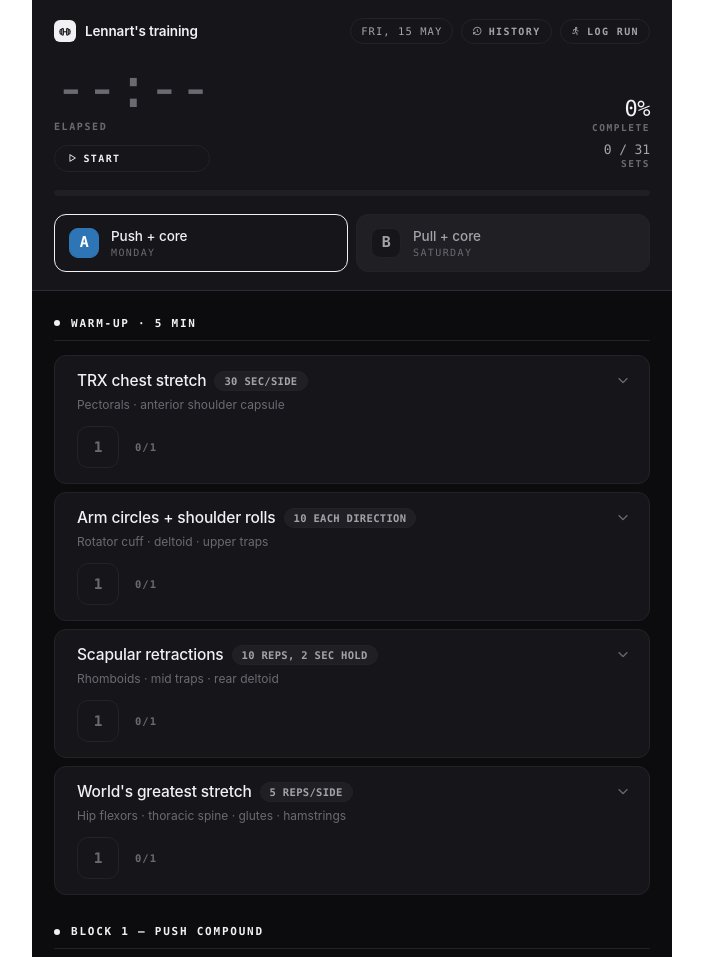
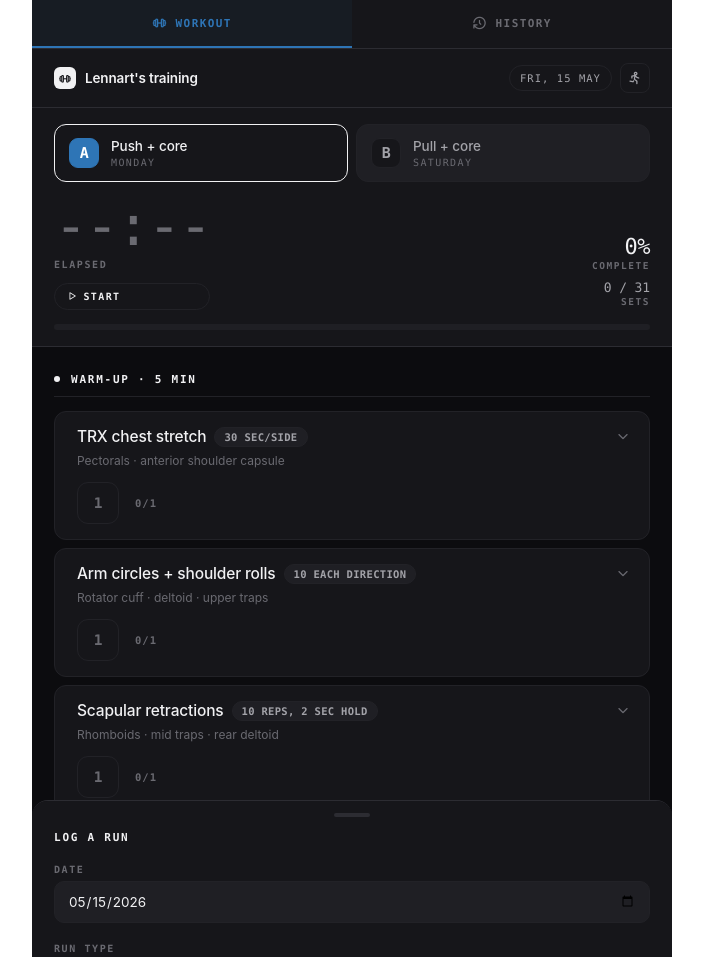
Before and after one commit to BluestoneMario/workout-tracker, a plain HTML site: page index.html in a window 1280 px wide. Shown: the top 957 px of the page, without its empty margins (288-991 px from the left). Drawn offline with Linux system fonts and the light colour scheme.

Commit message:
Refactor nav to two-tab layout, move run logger to bottom sheet, bump sw v1.0.8

```diff
--- a/index.html
+++ b/index.html
@@ -36,11 +36,49 @@
 }
 
 /* ============================= HEADER ============================= */
-.sticky-hdr{
-  position:sticky; top:0; z-index:20;
+/* ============================= TOP NAV TABS ============================= */
+.top-nav{
+  position:sticky; top:0; z-index:30;
+  display:flex;
+  height:49px;
   background:var(--color-background-primary, #16161a);
   border-bottom:1px solid var(--color-border-secondary, #2c2c32);
-  padding:18px 22px 18px;
+}
+.top-tab{
+  flex:1;
+  padding:0 16px;
+  font-family:var(--font-mono, ui-monospace, 'SF Mono', Menlo, Monaco, Consolas, monospace);
+  font-size:11px;
+  font-weight:700;
+  text-transform:uppercase;
+  letter-spacing:0.13em;
+  background:transparent;
+  border:none;
+  border-bottom:2px solid transparent;
+  color:var(--color-text-tertiary, #6a6a71);
+  cursor:pointer;
+  display:flex;
+  align-items:center;
+  justify-content:center;
+  gap:7px;
+  transition:color .15s, background .15s, border-color .15s;
+}
+.top-tab:hover{
+  color:var(--color-text-secondary, #a3a3a9);
+  background:var(--color-background-secondary, #1f1f24);
+}
+.top-tab-active{
+  color:var(--accent-a, #2E75B6);
+  border-bottom-color:var(--accent-a, #2E75B6);
+  background:color-mix(in srgb, var(--accent-a) 6%, var(--color-background-primary, #16161a));
+}
+.top-tab i{font-size:15px !important;}
+
+.sticky-hdr{
+  position:sticky; top:49px; z-index:20;
+  background:var(--color-background-primary, #16161a);
+  border-bottom:1px solid var(--color-border-secondary, #2c2c32);
+  padding:14px 22px 14px;
 }
 
 /* Top row: brand + date pill + history button */
@@ -49,7 +87,7 @@
   align-items:center;
   justify-content:space-between;
   gap:12px;
-  margin-bottom:18px;
+  margin-bottom:0;
 }
 .hdr-brand{
   display:flex;
@@ -88,26 +126,6 @@
   font-weight:500;
   white-space:nowrap;
 }
-#view-btn{
-  font-family:var(--font-mono, ui-monospace, 'SF Mono', Menlo, Monaco, Consolas, monospace);
-  font-size:10px;
-  text-transform:uppercase;
-  letter-spacing:0.14em;
-  padding:6px 10px;
-  background:transparent;
-  border:1px solid var(--color-border-tertiary, #222227);
-  color:var(--color-text-secondary, #a3a3a9);
-  border-radius:999px;
-  cursor:pointer;
-  display:inline-flex;
-  align-items:center;
-  gap:5px;
-  white-space:nowrap;
-  font-weight:600;
-  transition:color .15s, border-color .15s, background .15s;
-}
-#view-btn:hover{color:var(--color-text-primary, #f1f1f3);border-color:var(--color-text-primary, #f1f1f3);}
-
 /* Hero row */
 .hero{
   display:flex;
@@ -349,8 +367,17 @@
 }
 #timer-btn:hover{border-color:var(--color-text-primary, #f1f1f3);background:var(--color-background-secondary, #1f1f24);}
 
-/* ============================= WORKOUT ============================= */
+/* ============================= WORKOUT TAB ============================= */
+.workout-panel-hdr{
+  padding:16px 22px 16px;
+  background:var(--color-background-primary, #16161a);
+  border-bottom:1px solid var(--color-border-secondary, #2c2c32);
+}
+.workout-panel-hdr .sess-row{margin-bottom:18px;}
+.workout-panel-hdr .hero{margin-bottom:14px;}
+.workout-panel-hdr .prog-bar-row{margin-bottom:0;}
 #workout-view{padding:22px 22px 28px;}
+
 
 /* Block dividers — title row with leading dot */
 .blk-div{
@@ -808,28 +835,81 @@
   text-transform:uppercase;
 }
 
-/* ============================= RUN FORM ============================= */
-#run-btn{
-  font-family:var(--font-mono, ui-monospace, 'SF Mono', Menlo, Monaco, Consolas, monospace);
-  font-size:10px;
-  text-transform:uppercase;
-  letter-spacing:0.14em;
-  padding:6px 10px;
+/* ============================= BOTTOM SHEET ============================= */
+.sheet-backdrop{
+  position:fixed;
+  inset:0;
+  z-index:40;
+  background:rgba(0,0,0,0.55);
+  opacity:0;
+  pointer-events:none;
+  transition:opacity .25s ease;
+}
+.sheet-backdrop.open{
+  opacity:1;
+  pointer-events:auto;
+}
+.run-sheet{
+  position:fixed;
+  bottom:0;
+  left:max(0px, calc(50vw - 320px));
+  right:max(0px, calc(50vw - 320px));
+  z-index:41;
+  background:var(--color-background-primary, #16161a);
+  border-top:1px solid var(--color-border-secondary, #2c2c32);
+  border-radius:16px 16px 0 0;
+  max-height:70vh;
+  overflow-y:auto;
+  padding:0 22px 40px;
+  transform:translateY(100%);
+  transition:transform .3s cubic-bezier(.32,.72,0,1);
+}
+.run-sheet.open{
+  transform:translateY(0);
+}
+.sheet-handle-wrap{
+  display:flex;
+  justify-content:center;
+  padding:12px 0 14px;
+}
+.sheet-handle{
+  width:36px;
+  height:4px;
+  background:var(--color-border-secondary, #2c2c32);
+  border-radius:2px;
+}
+.sheet-title{
+  font-family:var(--font-mono, ui-monospace, 'SF Mono', Menlo, Monaco, Consolas, monospace);
+  font-size:11px;
+  font-weight:700;
+  text-transform:uppercase;
+  letter-spacing:0.16em;
+  color:var(--color-text-primary, #f1f1f3);
+  margin-bottom:20px;
+}
+
+/* Run button in sticky header */
+.run-hdr-btn{
+  width:30px; height:30px;
   background:transparent;
   border:1px solid var(--color-border-tertiary, #222227);
   color:var(--color-text-secondary, #a3a3a9);
-  border-radius:999px;
+  border-radius:8px;
   cursor:pointer;
   display:inline-flex;
   align-items:center;
-  gap:5px;
-  white-space:nowrap;
-  font-weight:600;
+  justify-content:center;
+  flex-shrink:0;
   transition:color .15s, border-color .15s, background .15s;
 }
-#run-btn:hover{color:var(--color-text-primary, #f1f1f3);border-color:var(--color-text-primary, #f1f1f3);}
-
-#run-view{padding:22px 22px 28px;}
+.run-hdr-btn:hover{
+  color:var(--color-text-primary, #f1f1f3);
+  border-color:var(--color-text-primary, #f1f1f3);
+}
+.run-hdr-btn i{font-size:15px !important;}
+
+/* ============================= RUN FORM ============================= */
+#run-view{padding:0;}
 .run-form{display:flex;flex-direction:column;gap:20px;}
 .run-field{display:flex;flex-direction:column;gap:6px;}
 .run-field-lbl{
@@ -1079,8 +1159,18 @@
 </style>
 
 <div id="wrap">
+  <nav class="top-nav">
+    <button class="top-tab top-tab-active" id="nav-workout" onclick="setTab('workout')">
+      <i class="ti ti-barbell" aria-hidden="true"></i>
+      <span>Workout</span>
+    </button>
+    <button class="top-tab" id="nav-history" onclick="setTab('history')">
+      <i class="ti ti-history" aria-hidden="true"></i>
+      <span>History</span>
+    </button>
+  </nav>
+
   <div class="sticky-hdr">
-
     <div class="hdr-top">
       <div class="hdr-brand">
         <span class="hdr-mark"><i class="ti ti-barbell" aria-hidden="true"></i></span>
@@ -1088,41 +1178,15 @@
       </div>
       <div class="hdr-right">
         <span id="date-disp" class="hdr-date"></span>
-        <button onclick="toggleView()" id="view-btn">
-          <i class="ti ti-history" aria-hidden="true"></i>
-          <span>History</span>
+        <button class="run-hdr-btn" onclick="openRunSheet()" aria-label="Log a run">
+          <i class="ti ti-run" aria-hidden="true"></i>
         </button>
-        <button onclick="toggleRunView()" id="run-btn">
-          <i class="ti ti-run" aria-hidden="true"></i>
-          <span>Log run</span>
-        </button>
-      </div>
-    </div>
-
-    <div class="hero">
-      <div class="hero-block">
-        <div id="timer-disp">--:--</div>
-        <div class="hero-label">Elapsed</div>
-        <button id="timer-btn" onclick="toggleTimer()">
-          <i class="ti ti-player-play" aria-hidden="true"></i>
-          <span>Start</span>
-        </button>
-      </div>
-      <div class="hero-stats">
-        <div class="hero-stat">
-          <span id="prog-pct">0%</span>
-          <span class="hero-stat-lbl">complete</span>
-        </div>
-        <div class="hero-stat">
-          <span id="prog-sets">0 / 0</span>
-          <span class="hero-stat-lbl">sets</span>
-        </div>
-      </div>
-    </div>
-
-    <div class="prog-bar-row">
-      <div class="prog-bar"><div id="prog-fill"></div></div>
-    </div>
+      </div>
+    </div>
+  </div>
+
+  <div id="tab-workout">
+    <div class="workout-panel-hdr">
 
       <div class="sess-row">
         <button class="sess-tab on-a" id="tab-A" onclick="switchSession('A')">
@@ -1141,6 +1205,31 @@
         </button>
       </div>
 
+      <div class="hero">
+        <div class="hero-block">
+          <div id="timer-disp">--:--</div>
+          <div class="hero-label">Elapsed</div>
+          <button id="timer-btn" onclick="toggleTimer()">
+            <i class="ti ti-player-play" aria-hidden="true"></i>
+            <span>Start</span>
+          </button>
+        </div>
+        <div class="hero-stats">
+          <div class="hero-stat">
+            <span id="prog-pct">0%</span>
+            <span class="hero-stat-lbl">complete</span>
+          </div>
+          <div class="hero-stat">
+            <span id="prog-sets">0 / 0</span>
+            <span class="hero-stat-lbl">sets</span>
+          </div>
+        </div>
+      </div>
+
+      <div class="prog-bar-row">
+        <div class="prog-bar"><div id="prog-fill"></div></div>
+      </div>
+
       <div id="rest-row" style="display:none;">
         <span class="rest-label">Rest</span>
         <span id="rest-cnt"></span>
@@ -1159,8 +1248,11 @@
         </button>
       </div>
     </div>
-
-  <div id="hist-view" style="display:none;">
+  </div>
+
+  <div id="tab-history" style="display:none;">
+
+    <div id="hist-view">
       <div id="cal-wrap"></div>
       <div class="hist-hdr">
         <div class="hist-title">Session history</div>
@@ -1178,7 +1270,18 @@
       <div id="hist-list"></div>
     </div>
 
-  <div id="run-view" style="display:none;">
+  </div>
+
+  <div id="completion-overlay"></div>
+
+  <input type="file" id="file-in" accept=".json" style="display:none;" onchange="loadHistory(event)"/>
+</div>
+
+<div class="sheet-backdrop" id="run-backdrop" onclick="closeRunSheet()"></div>
+<div class="run-sheet" id="run-sheet" role="dialog" aria-modal="true" aria-label="Log a run">
+  <div class="sheet-handle-wrap"><div class="sheet-handle"></div></div>
+  <div class="sheet-title">Log a Run</div>
+  <div id="run-view">
     <div class="run-form">
 
       <div class="run-field">
@@ -1233,10 +1336,6 @@
 
     </div>
   </div>
-
-  <div id="completion-overlay"></div>
-
-  <input type="file" id="file-in" accept=".json" style="display:none;" onchange="loadHistory(event)"/>
 </div>
 
 <script>
@@ -1310,6 +1409,7 @@ function allExs(k){return DATA[k].blocks.flatMap(b=>b.exs);}
 
 window.addEventListener('DOMContentLoaded',()=>{
   document.getElementById('date-disp').textContent=new Date().toLocaleDateString('en-GB',{weekday:'short',day:'numeric',month:'short'});
+  document.getElementById('run-date').value=new Date().toISOString().split('T')[0];
   try{
     const stored=localStorage.getItem('training_history');
     if(stored){const parsed=JSON.parse(stored);if(Array.isArray(parsed))S.history=parsed;}
@@ -1331,24 +1431,25 @@ function switchSession(k){
   render();updateProg();updateTimerBtn();
 }
 
-function setView(v){
-  S.view=v;
-  document.getElementById('workout-view').style.display=v==='workout'?'':'none';
-  document.getElementById('hist-view').style.display=v==='history'?'':'none';
-  document.getElementById('run-view').style.display=v==='run'?'':'none';
-  document.getElementById('view-btn').innerHTML=v==='history'
-    ?'<i class="ti ti-arrow-left" aria-hidden="true"></i><span>Workout</span>'
-    :'<i class="ti ti-history" aria-hidden="true"></i><span>History</span>';
-  document.getElementById('run-btn').innerHTML=v==='run'
-    ?'<i class="ti ti-arrow-left" aria-hidden="true"></i><span>Back</span>'
-    :'<i class="ti ti-run" aria-hidden="true"></i><span>Log run</span>';
-  if(v==='history')renderHist();
-}
-
-function toggleView(){setView(S.view==='history'?'workout':'history');}
-function toggleRunView(){
-  if(S.view!=='run')document.getElementById('run-date').value=new Date().toISOString().split('T')[0];
-  setView(S.view==='run'?'workout':'run');
+function setTab(t){
+  S.view=t;
+  document.getElementById('tab-workout').style.display=t==='workout'?'':'none';
+  document.getElementById('tab-history').style.display=t==='history'?'':'none';
+  document.getElementById('nav-workout').classList.toggle('top-tab-active',t==='workout');
+  document.getElementById('nav-history').classList.toggle('top-tab-active',t==='history');
+  if(t==='history')renderHist();
+}
+
+function openRunSheet(){
+  document.getElementById('run-date').value=new Date().toISOString().split('T')[0];
+  document.getElementById('run-backdrop').classList.add('open');
+  document.getElementById('run-sheet').classList.add('open');
+  document.body.style.overflow='hidden';
+}
+function closeRunSheet(){
+  document.getElementById('run-backdrop').classList.remove('open');
+  document.getElementById('run-sheet').classList.remove('open');
+  document.body.style.overflow='';
 }
 
 function updatePace(){
@@ -1403,7 +1504,7 @@ function saveRun(){
   document.getElementById('run-notes').value='';
   document.getElementById('run-pace').textContent='—';
   confEl.classList.add('visible');
-  setTimeout(()=>confEl.classList.remove('visible'),3000);
+  setTimeout(()=>{confEl.classList.remove('visible');closeRunSheet();},1000);
 }
 
 function findLastEntry(exId){
--- a/sw.js
+++ b/sw.js
@@ -9,7 +9,7 @@
  * and clients pick up new assets on next activate.
  */
 
-const APP_VERSION = '1.0.5';
+const APP_VERSION = '1.0.8';
 const STATIC_CACHE = `workouttracker-static-${APP_VERSION}`;
 const FONTS_CACHE  = `workouttracker-fonts-${APP_VERSION}`;
 
```
Lines whose indentation alone changed are shown as unchanged.
